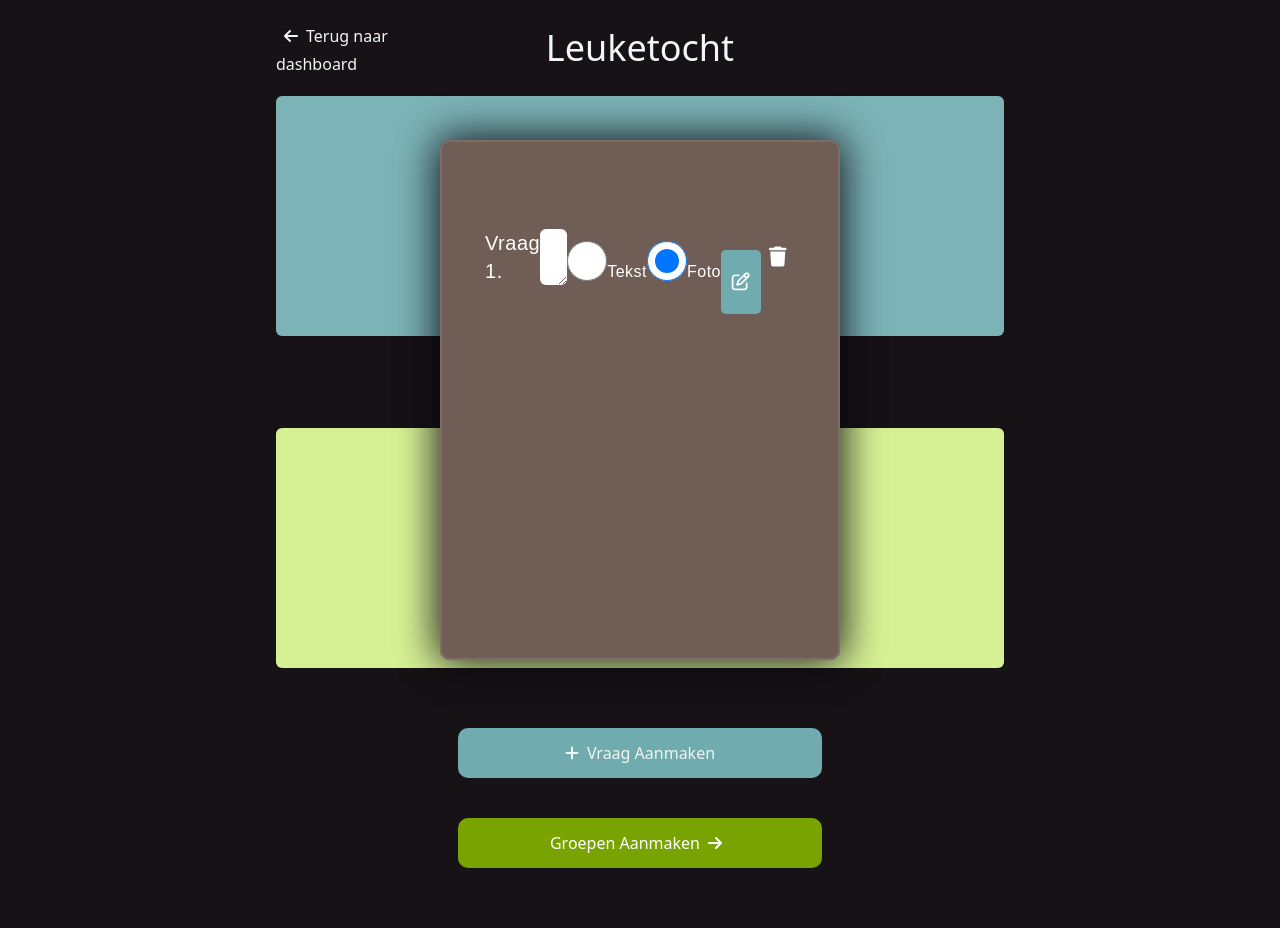
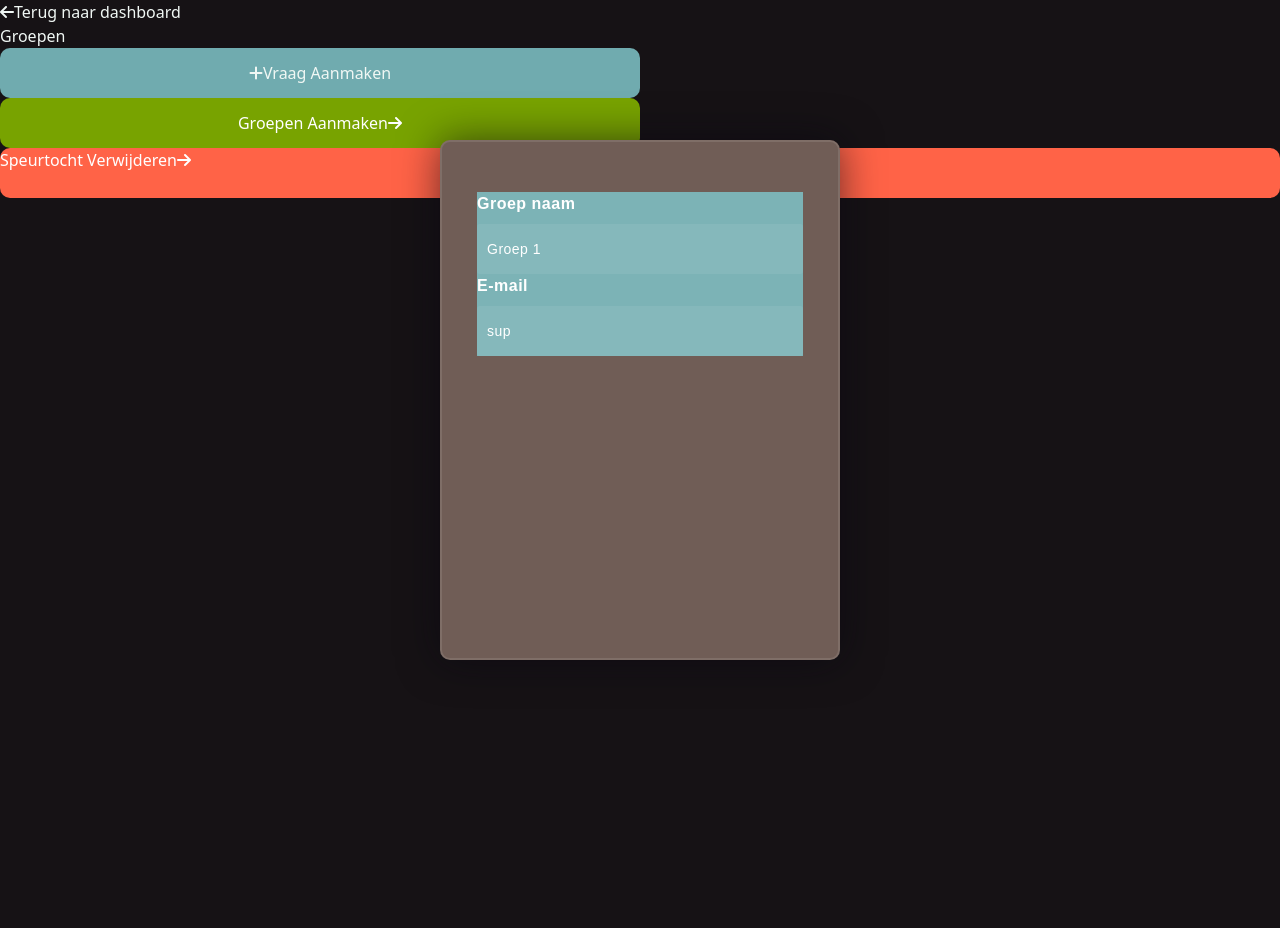
Before and after one commit to yusufkemal1001/Speurtocht, a PHP site: page /teams.php?id=1 in a window 1280 px wide. Shown: the top 928 px of the page. After the commit the page ends 660 px from the top, so only its background shows below. Run offline with PHP 8.4, Linux system fonts and the light colour scheme; the visitor is signed in with stand-in values (Sample User, id 1); data comes from the database, SQL or seed files in the repository; style sheets or scripts are compiled from the project's sources; some libraries are stand-ins or nearby versions.

Commit message:
Team page styling and forms

```diff
--- a/tailwind.config.js
+++ b/tailwind.config.js
@@ -1,6 +1,7 @@
 /** @type {import('tailwindcss').Config} */
 module.exports = {
-  content: ["./*.{html,js,php}"],
+  content: [".php -v" +
+  "/*.{html,js,php}"],
   theme: {
     extend: {},
   },
--- a/teams.php
+++ b/teams.php
@@ -38,75 +38,77 @@
         <div class=" rounded-md" style="min-height: 400px;">
             <div class=" flex items-center mb-5  " style="color: #F0F7F4">
                 <a href="dashboard.php" class="w-1/5 item-center"><i class="m-2 fa-solid fa-arrow-left"></i>Terug naar dashboard</a>
-                <div class="float-right justify-center text-center text-4xl w-3/5 mr-1/5"><?php echo $row['naam'];?></div>
+                <div class="float-right justify-center text-center text-4xl w-3/5 mr-1/5">Groepen</div>
+            </div>
+            <script>
+                let formCount = 2;
+                function addTeamForm(){
+                    const form = document.querySelector("#teamForm")
+                    const div = document.createElement("div")
+                    div.className = "formclass w-full overflow-scroll max-h-screen"
+                    div.innerHTML = `
+                    <div class="w-4/4 rounded-md min-h-60    items-center m-auto p-5 mb-5" style="background-color: #7CB3B6;">
+                    <div class="max-w-full">
+                        <div class="w-5/5 max-h-full">
+                            <div class="text-xl ">
+                                <div class="vraag-counter  p-2 justify-between items-center">
+                                    <input type="hidden" value="">
+                                    <div class="flex justify-between items-center">
+                                        <div class="w-1/5 m-auto"><b>Groep naam</b></div>
+                                        <input type="text" class="bg-white rounded-md w-4/5 m-2 p-2 team-counter" value="Groep ${formCount}" name="group"  >
+                                    </div>
+                                    <div class="flex justify-between items-center">
+                                        <div class="m-auto w-1/5"><b>E-mail</b></div>
+                                        <input type="text" class="bg-white rounded-md w-4/5 m-2 p-2" value="sup" name="email"  >
+                                    </div>
+                                </div>
 
-
-            </div>
-
-            <div class="w-full overflow-scroll max-h-screen ">
+                            </div>
+                        </div>
+                    </div>
+                </div>
+                    `
+                    formCount++;
+                    form.appendChild(div)
+                }
+            </script>
+            <form action="update.vraag.php" method="get" id="teamForm">
+            <div class="formclass w-full overflow-scroll max-h-screen ">
                 <div class="w-4/4 rounded-md min-h-60    items-center m-auto p-5 mb-5" style="background-color: #7CB3B6;">
                     <div class="max-w-full">
                         <div class="w-5/5 max-h-full">
                             <div class="text-xl ">
-                                <form action="update.speurtocht.php" method="get">
-                                    <input type="hidden" name="id" value="<?= $row["id"]; ?>" />
-                                    <div class="flex p-2 justify-between">
-                                        <b><label>Speurtocht Naam</label></b>&nbsp;&nbsp;
-                                        <input type="text" class=" rounded-md w-3/5 pl-2" style="background-color: #1D3334;color: white;" value="<?php echo $row['naam'];?>" name="name" required /><br>
-                                        <button><a href="update.speurtocht.php?id=<?php echo $row['id']; ?>"><i class="fa-regular fa-pen-to-square m-2"></i></a></button>
+                                <div class="vraag-counter  p-2 justify-between items-center">
+                                    <input type="hidden" value="">
+                                    <div class="flex justify-between items-center">
+                                        <div class="w-1/5 m-auto"><b>Groep naam</b></div>
+                                        <input type="text" class="bg-white rounded-md w-4/5 m-2 p-2 team-counter" value="Groep 1" name="group"  >
+                                    </div>
+                                    <div class="flex justify-between items-center">
+                                        <div class="m-auto w-1/5"><b>E-mail</b></div>
+                                        <input type="text" class="bg-white rounded-md w-4/5 m-2 p-2" value="sup" name="email"  >
+                                    </div>
+                                </div>
 
-                                    </div>
-                                </form>
                             </div>
                         </div>
                     </div>
                 </div>
             </div>
-            <?php
-            if (mysqli_num_rows($query_fetch1)!= 0){ ?>
-                <div class="text-2xl text-center mt-10" style="color: #F0F7F4">
-                    Vragen
-                </div>
-                <?php
-            }
+            </form>
 
-            while ($row1 = mysqli_fetch_array($query_fetch1)){?>
                 <style>
                     body {
                         /* Set "my-sec-counter" to 0 */
                         counter-reset: my-sec-counter;
                     }
 
-                    .vraag-counter::before {
+                    .team-counter::before {
                         /* Increment "my-sec-counter" by 1 */
                         counter-increment: my-sec-counter;
                         content: "Vraag " counter(my-sec-counter) ".";
                     }
                 </style>
-                <div class="w-full overflow-scroll max-h-screen ">
-                    <div class="w-4/4 rounded-md min-h-60    items-center m-auto p-2 mb-5"style="background-color: #D6F094;">
-                        <div class="max-w-full">
-                            <div class="w-5/5 max-h-full">
-                                <div class="text-xl ">
-                                    <form action="update.vraag.php" method="get">
-                                        <input type="hidden" name="speurtocht_id" value="<?= $row["id"]; ?>" />
-                                        <input type="hidden" name="id" value="<?= $row1["id"]; ?>" />
-                                        <div class="vraag-counter flex p-2 justify-between items-center">
-                                            <textarea type="text" class="bg-white rounded-md w-3/6 pl-2" value="<?php echo $row1['vraag'];?>" name="vraag" required rows="2" ><?php echo $row1['vraag'];?></textarea>
-                                            <input type="radio" id="Tekst" name="radio" value="0"<?php if ($row1['type']=='0'){?> checked="true"<?php }?>  >
-
-                                            <label for="Tekst">Tekst</label><br>
-                                            <input type="radio" id="Tekst" name="radio" value="1" <?php if ($row1['type']=='1'){?> checked="true"<?php }?> >
-                                            <label for="css">Foto</label><br>
-                                            <button><a href="update.vraag.php?id=<?php echo $row1['id']; ?>"><i class="fa-regular fa-pen-to-square m-2"></i></a></button>
-                                            <a href="delete.question.php?id=<?php echo $row1['id']; ?>&speurtocht_id=<?php echo $row['id']?>"><i class="fa-solid fa-trash m-2"></i></a>
-                                        </div>
-                                    </form>
-                                </div>
-                            </div>
-                        </div>
-                    </div>
-                </div>
 
 
 
@@ -116,7 +118,7 @@
 
                 <?php
             } // while loop brace
-            }
+
 
             } // isset brace
 
@@ -127,7 +129,7 @@
 
 
             ?>
-            <a href="add.question.php?id=<?php echo $_GET['id']; ?>" class="text-center color-red "><div class="text-center ml-auto mr-auto m-5 mt-10 " style="height: 50px; width: 50%;border-radius: 10px;color: #F0F7F4; background-color: #70ABAF;display: flex;justify-content: center;align-items: center;"><i class="fa-solid fa-plus pr-2"></i>Vraag Aanmaken</div></a>
+            <a  onclick="addTeamForm()" class="text-center color-red "><div class="text-center ml-auto mr-auto m-5 mt-10 " style="height: 50px; width: 50%;border-radius: 10px;color: #F0F7F4; background-color: #70ABAF;display: flex;justify-content: center;align-items: center;"><i class="fa-solid fa-plus pr-2"></i>Vraag Aanmaken</div></a>
             <a href="teams.php?id=<?php echo $_GET['id']; ?>" class="text-center  "><div class="text-center ml-auto mr-auto m-5 mt-10 " style="height: 50px; width: 50%;border-radius: 10px; background-color: #78A300;color:white; display: flex;justify-content: center;align-items: center;">Groepen Aanmaken<i class="fa-solid fa-arrow-right m-2"></i></div></a>
             <a onclick="return confirm('Wilt u deze speurtocht verwijderen?')" href="delete.speurtocht.php?id=<?php echo $_GET['id']; ?>"class="m-auto text-center"><div class="m-auto text-center flex items-center justify-center w-2/4 mt-20" style="height: 50px; border-radius: 10px; background-color: tomato; color: white; ">Speurtocht Verwijderen<i class="fa-solid fa-arrow-right m-2"></i></div></a>
 </body>
```
